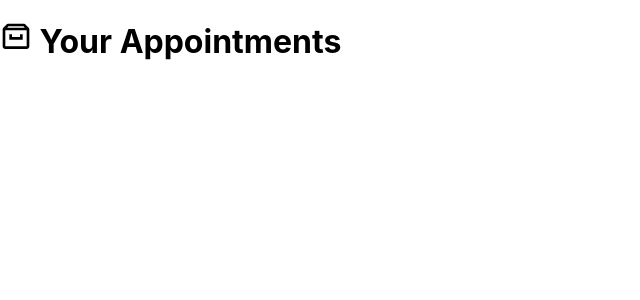
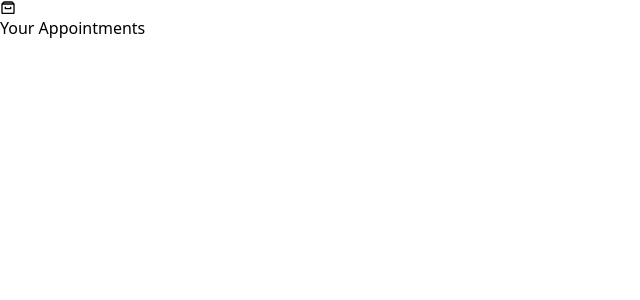
Before and after one commit to JoelDore/react-appointments-interface, a React (Create React App) app: page / in a window 1280 px wide. Shown: the top 300 px of the page, without its empty margins (0-640 px from the left). Built offline with nearby package versions, Linux system fonts and the light colour scheme.

Commit message:
Install TailwindCSS

```diff
--- /dev/null
+++ b/craco.config.js
@@ -0,0 +1,10 @@
+module.exports = {
+    style: {
+        postcss: {
+            plugins: [
+                require('tailwindcss'),
+                require('autoprefixer'),
+            ],
+        },
+    },
+}
--- a/src/index.css
+++ b/src/index.css
@@ -1,13 +1,3 @@
-body {
-  margin: 0;
-  font-family: -apple-system, BlinkMacSystemFont, 'Segoe UI', 'Roboto', 'Oxygen',
-    'Ubuntu', 'Cantarell', 'Fira Sans', 'Droid Sans', 'Helvetica Neue',
-    sans-serif;
-  -webkit-font-smoothing: antialiased;
-  -moz-osx-font-smoothing: grayscale;
-}
-
-code {
-  font-family: source-code-pro, Menlo, Monaco, Consolas, 'Courier New',
-    monospace;
-}
+@tailwind base;
+@tailwind components;
+@tailwind utilities;
--- /dev/null
+++ b/tailwind.config.js
@@ -0,0 +1,11 @@
+module.exports = {
+  purge: ['./src/**/*.{js,jsx,ts,tsx}', './public/index.html'],
+  darkMode: false, // or 'media' or 'class'
+  theme: {
+    extend: {},
+  },
+  variants: {
+    extend: {},
+  },
+  plugins: [require('@tailwindcss/forms')],
+}
```
Also changed, not shown: package.json (+11 -3 lines), 1 other file (tests, documents, lock files or other folders).
